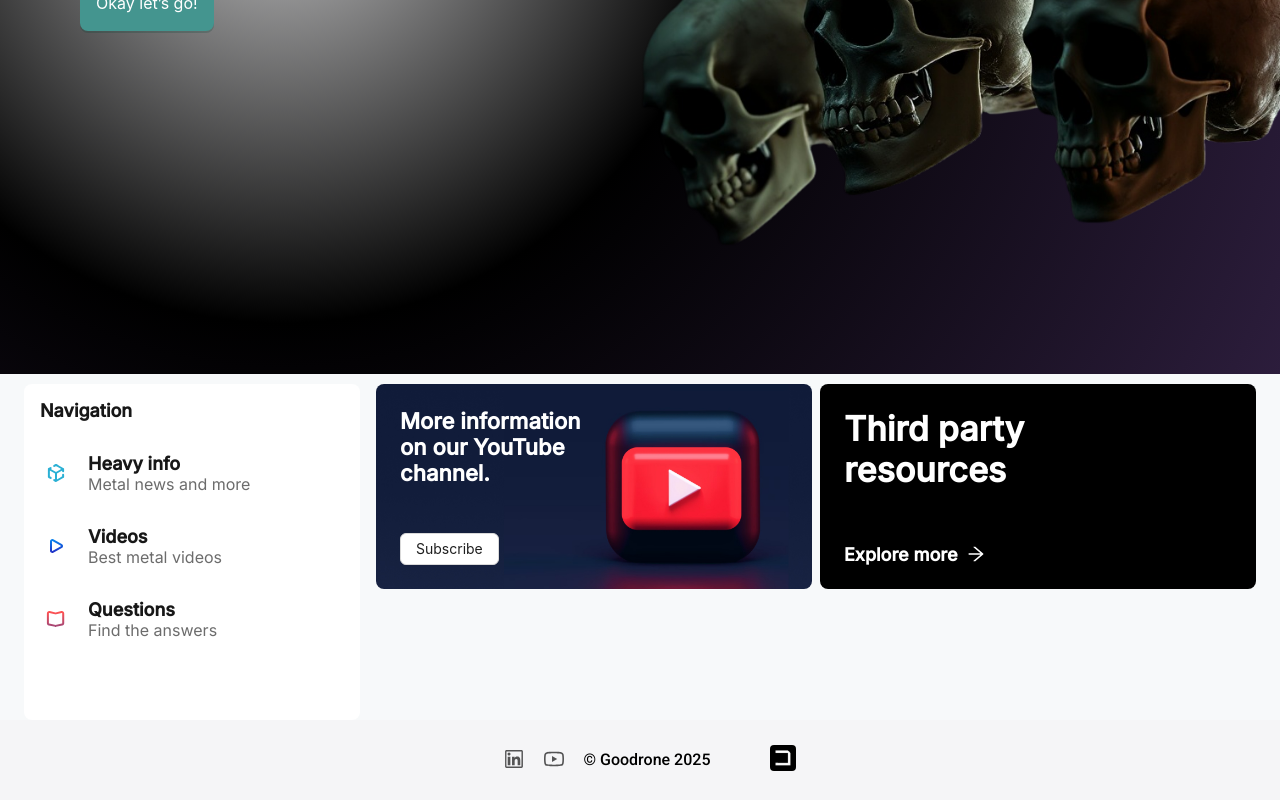
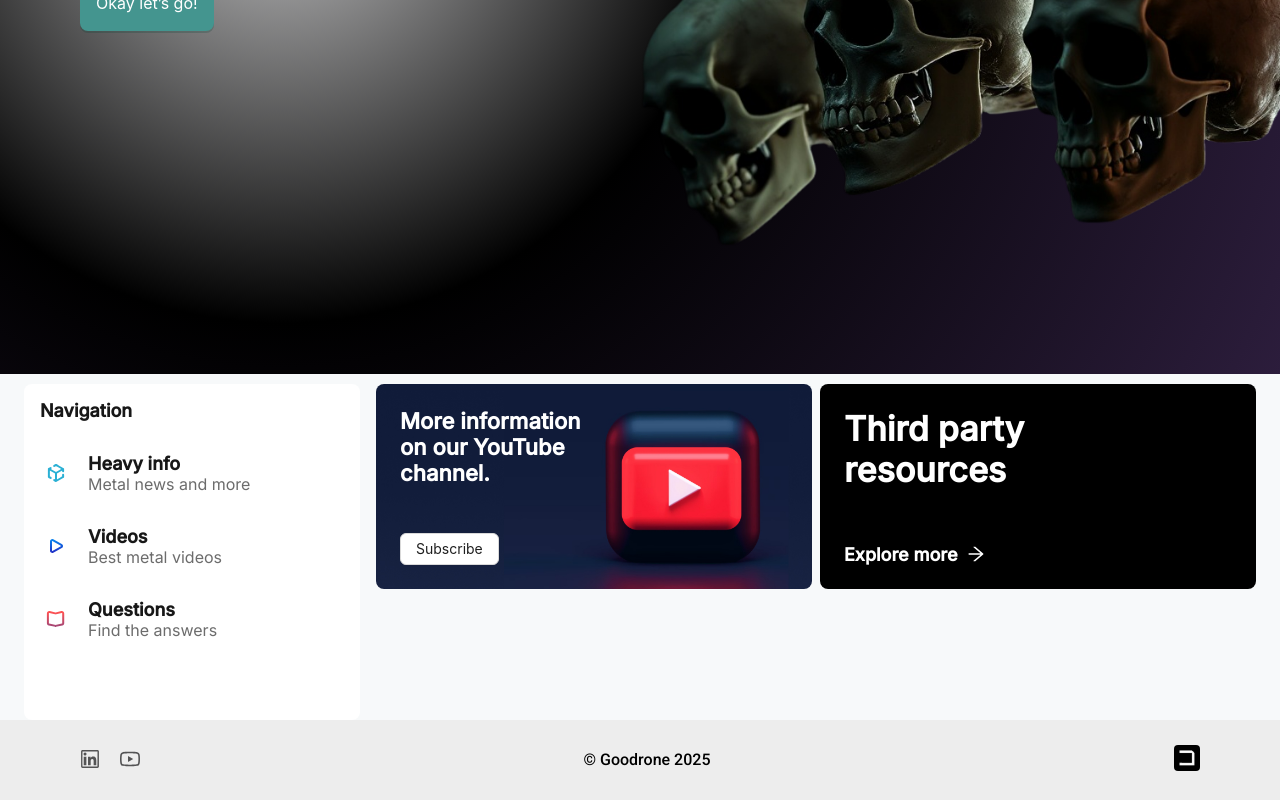
Before and after one commit to KostyaCube/goodrone-frontend, a React (Vite) app: page /main in a window 1280 px wide. Shown: the part 336-1136 px from the top of the page. Built offline with nearby package versions, Linux system fonts and the light colour scheme; no server answers.

Commit message:
minor fix

```diff
--- a/src/components/authorization/index.tsx
+++ b/src/components/authorization/index.tsx
@@ -179,7 +179,7 @@ function Authorization({ close }: { close: () => void }): JSX.Element {
   return (
     <OuterContainer>
       <InnerContainer>
-        <Flex center="true">
+        <Flex $center="true">
           <img className="logo" src={logo} alt="logo"></img>
           <h2>Goodrone</h2>
         </Flex>
--- a/src/components/authorization/styles.ts
+++ b/src/components/authorization/styles.ts
@@ -1,7 +1,6 @@
 import { styled } from 'styled-components';
 
 export const OuterContainer = styled.section`
-  max-width: 1920px;
   margin: 0 auto;
   padding: 110px 0 140px 0;
   background-color: #f7f9fa;
--- a/src/pages/mainpage/index.tsx
+++ b/src/pages/mainpage/index.tsx
@@ -92,8 +92,8 @@ function MainPage({ token }: Iprops): JSX.Element {
       </Container>
 
       <Footer>
-        <Flex justify="between">
-          <Flex style={{ width: '86px' }}>
+        <Flex $justify="between">
+          <Flex>
             <a href="#" target="_blank">
               <LinkedinOutlined />
             </a>
--- a/src/pages/mainpage/styles.ts
+++ b/src/pages/mainpage/styles.ts
@@ -25,7 +25,7 @@ export const Container = styled(MainContainer)`
 export const Register = styled(MainContainer)`
   background: radial-gradient(circle at 22% 30%, rgb(197, 197, 198) 0%, rgb(0, 0, 0) 40%, rgb(44, 29, 60) 100%);
   min-height: 408px;
-  padding: 120px 256px 0 256px;
+  padding: 90px 256px 0 256px;
   display: flex;
   justify-content: space-between;
   color: black;
@@ -206,8 +206,8 @@ export const Navigation = styled.nav`
 
 export const Footer = styled.footer`
   margin: 0 auto;
-  max-width: 1920px;
-  background-color: #f5f5f7;
+  max-width: 1980px;
+  background-color: rgb(237, 237, 237);
   padding: 25px 80px;
   a {
     font-size: 20px;
--- a/src/shared/ui.ts
+++ b/src/shared/ui.ts
@@ -1,23 +1,23 @@
 import styled from 'styled-components';
 
 interface FlexProps {
-  justify?: 'start' | 'between';
-  center?: string;
-  wrap?: boolean;
-  margin?: string;
+  $justify?: 'start' | 'between';
+  $center?: string;
+  $wrap?: boolean;
+  $margin?: string;
 }
 
 export const Flex = styled.div<FlexProps>`
   display: flex;
   align-items: center;
   min-width: 100px;
-  justify-content: ${({ center, justify }) => {
-    if ((center = 'true')) return 'center';
-    if (justify === 'between') return 'space-between';
+  justify-content: ${({ $center, $justify }) => {
+    if ($center === 'true') return 'center';
+    if ($justify === 'between') return 'space-between';
     return 'flex-start';
   }};
-  flex-wrap: ${({ wrap }) => (wrap ? 'wrap' : 'nowrap')};
-  margin: ${({ margin }) => margin || '0'};
+  flex-wrap: ${({ $wrap }) => ($wrap ? 'wrap' : 'nowrap')};
+  margin: ${({ $margin }) => $margin || '0'};
 `;
 
 export const SpinnerWrapper = styled.div`
@@ -29,7 +29,7 @@ export const SpinnerWrapper = styled.div`
 `;
 
 export const MainContainer = styled.div`
-  max-width: 1920px;
+  max-width: 1980px;
   margin: 0 auto;
   font-family: 'Inter';
   font-style: normal;
```
